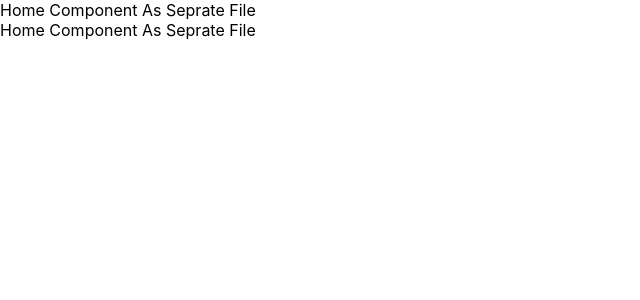
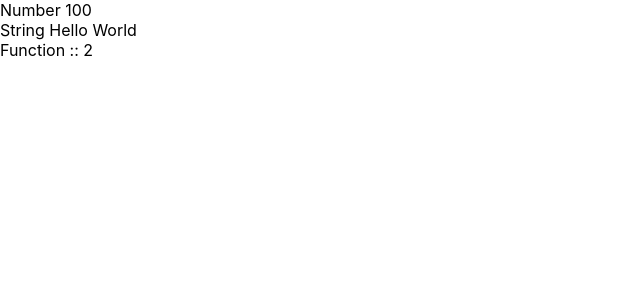
Before and after one commit to dac-2021/day9-hello-react, a React (Create React App) app: page / in a window 1280 px wide. Shown: the top 300 px of the page, without its empty margins (0-640 px from the left). Built offline with nearby package versions, Linux system fonts and the light colour scheme.

Commit message:
app.js has been udpated.

```diff
--- a/src/App.js
+++ b/src/App.js
@@ -1,5 +1,4 @@
 import "./App.css";
-import Home from "./Home";
 
 /**
  * Custom Tag
@@ -8,8 +7,37 @@ import Home from "./Home";
 function App() {
   return (
     <div>
-      <Home />
-      <Home />
+      <Page2 />
+    </div>
+  );
+}
+
+function AboutUs() {
+  return <div>About Us</div>;
+}
+
+/**
+ * How will we use variable inside jsx
+ * {}
+ */
+function Page1() {
+  // Logical JS
+  const num = 100;
+
+  return <div>Hello {num}</div>;
+}
+
+function Page2() {
+  // Logical JS
+  const num = 100;
+  const str = "Hello World";
+  const sum = (a, b) => a + b;
+
+  return (
+    <div>
+      <div>Number {num}</div>
+      <div>String {str}</div>
+      <div>Function :: {sum(1, 1)}</div>
     </div>
   );
 }
```
